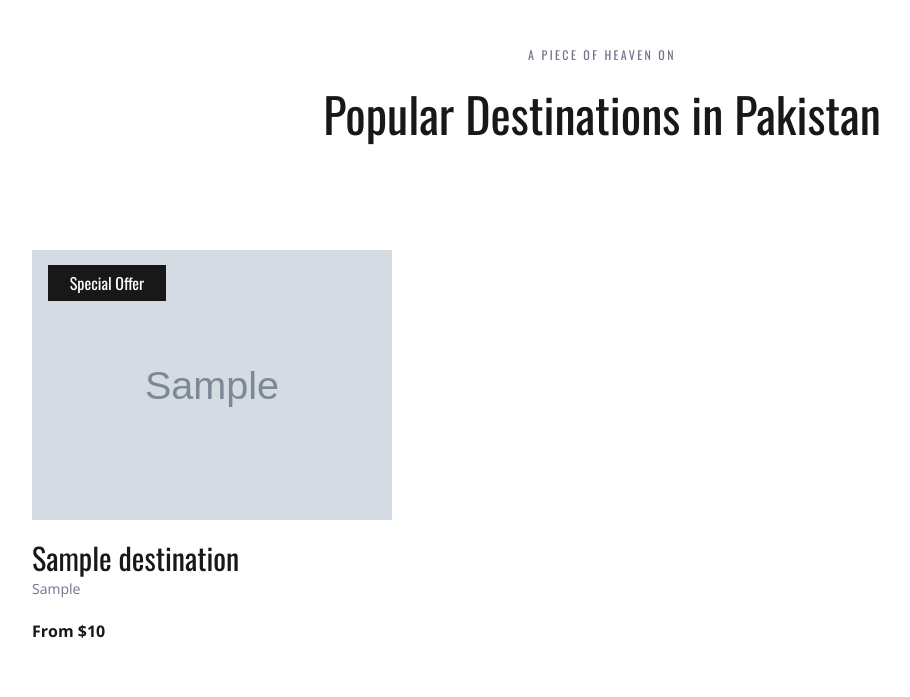
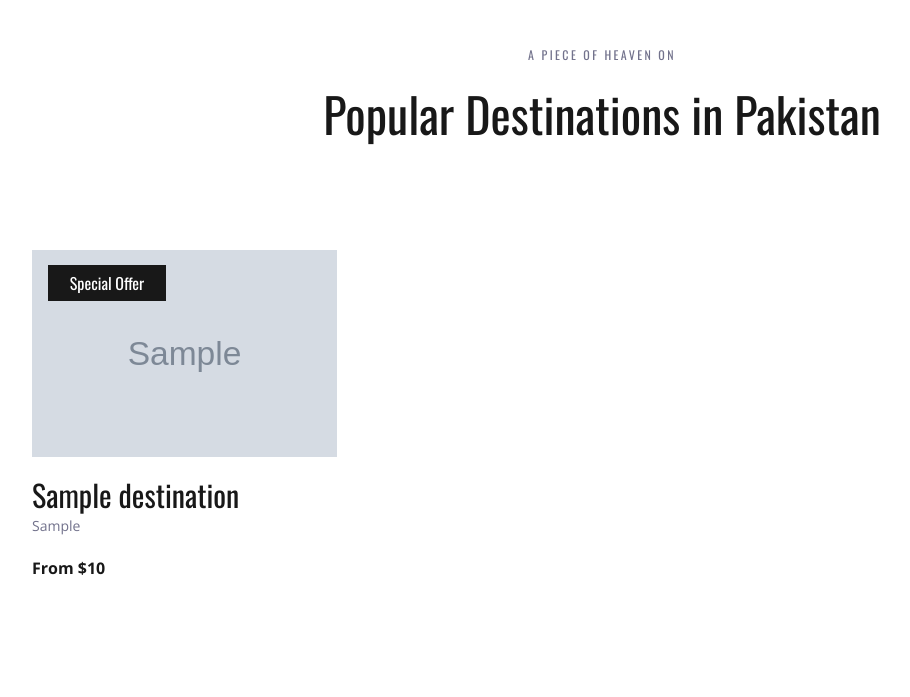
Before and after one commit to shahzadahsan97/Django-Travello-Web, a Django app: page / in a window 1280 px wide. Shown: the part 1235-1932 px from the top of the page, without its empty margins (38-948 px from the left). Run offline with Django 3.2, Linux system fonts and the light colour scheme; tables that the repository leaves empty hold one stand-in row (values such as "Sample post"); grey boxes marked "Sample" are stand-in pictures; some libraries are stand-ins or nearby versions.

Commit message:
change images size

```diff
--- a/templates/index.html
+++ b/templates/index.html
@@ -254,9 +254,9 @@
 						{% for Final_Dest in FinDest %}
 
 						<!-- Destination -->
-						<div class="destination item">
+						<div style="height:400px;" class="destination item">
 							<div class="destination_image">
-								<img src="{{Final_Dest.img.url}}" alt="">
+								<img src="{{Final_Dest.img.url}}" style="width:305px; height:207px" alt="">
 
 								{% if Final_Dest.offer %}
 								<div class="spec_offer text-center"><a href="#">Special Offer</a></div>
```
